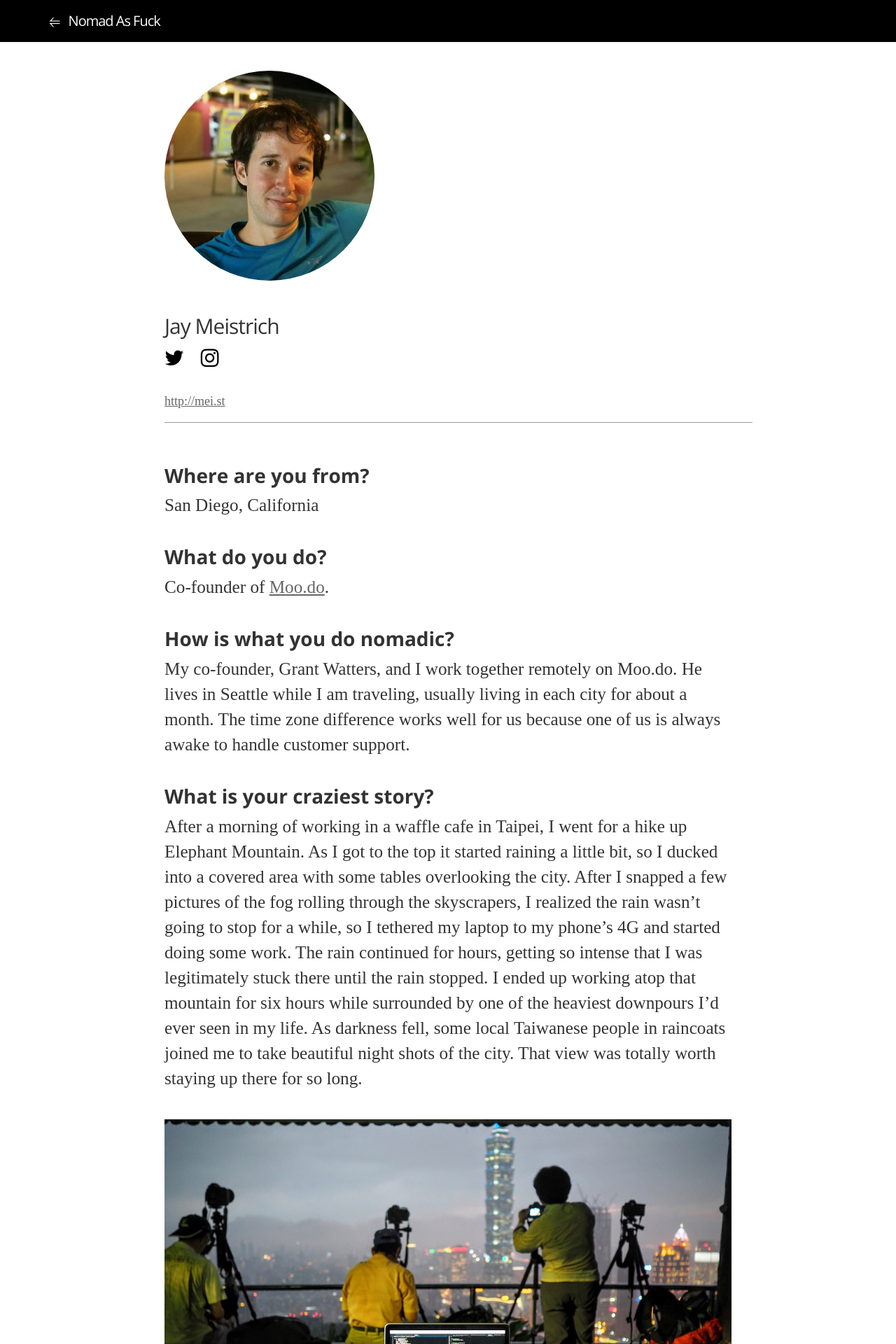
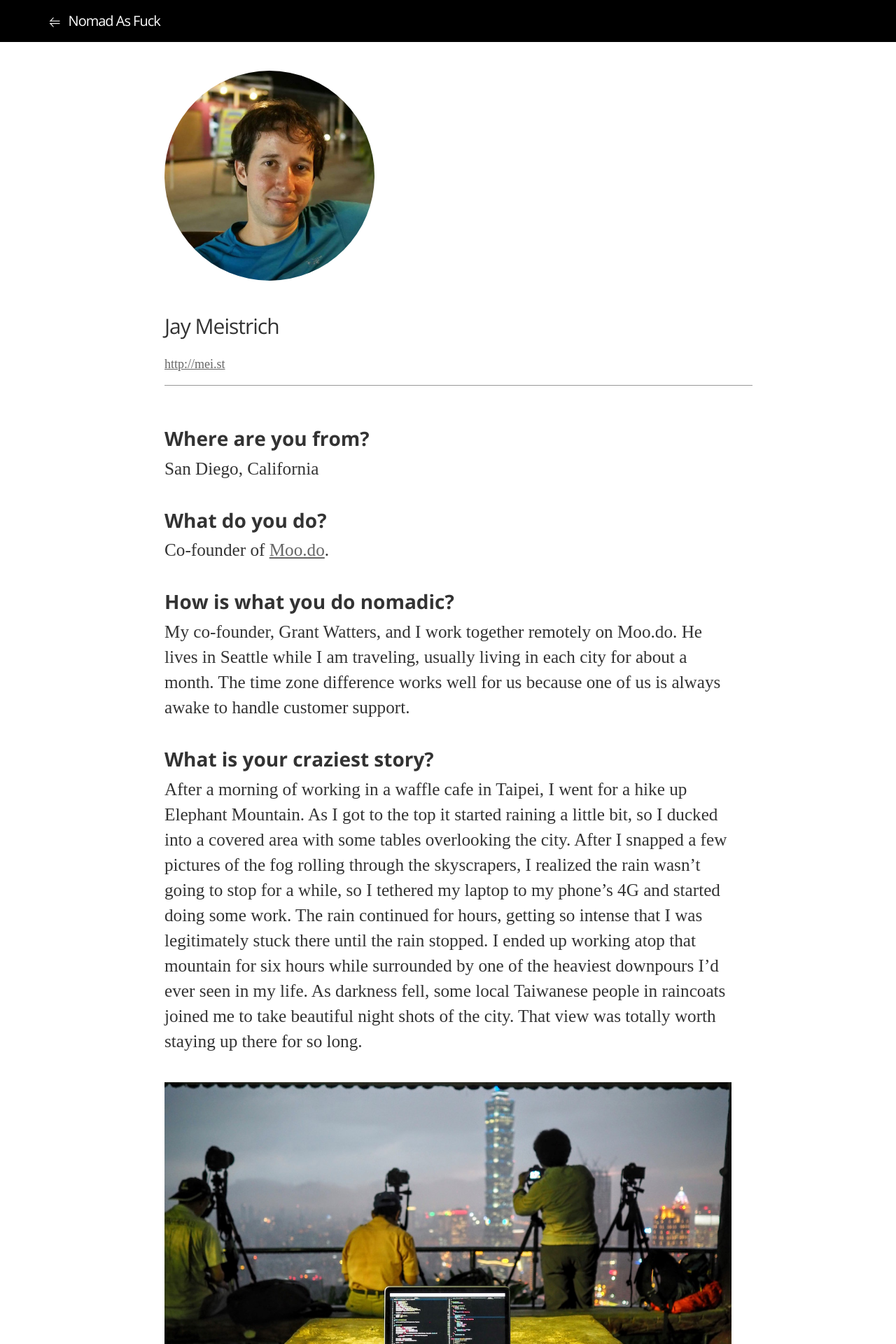
Before and after one commit to RichardLitt/nomad-as-fuck, a Jekyll site: the page built from _posts/2016-08-08-jay-meistrich.md, in a window 1280 px wide. Shown: the top 1920 px of the page at 70% size. Built offline with Jekyll 4.4.1, drawn with Linux system fonts in a browser that asks for light colours; nearby versions of some CDN libraries; some web fonts are replaced; comment, search, counter and statistics services are not loaded.

Commit message:
Added if logic to profiles

```diff
--- a/_includes/themes/nomadasfuck/post.html
+++ b/_includes/themes/nomadasfuck/post.html
@@ -1,9 +1,10 @@
 <div class="page-header" style="border-bottom: 1px solid #999; margin: 20px 0px 20px 30px;">
   <img src="{{ BASE_PATH }}/assets/img/posts/{{ page.image }}" class="post-image" />
   <h1>{{ page.title }}</h1>
-  <p class="social-media post-sm" style="padding-left: 0px;">
-    <a href="https://twitter.com/{{ post.twitter }}" rel="me"><i class="fa fa-twitter"></i></a> <a href="https://instagram.com/{{ post.instagram }}"><i class="fa fa-instagram"></i></a>
+  {% if post.twitter or post.instagram %}<p class="social-media post-sm" style="padding-left: 0px;">
+    {% if post.twitter %}<a href="https://twitter.com/{{ post.twitter }}" rel="me"><i class="fa fa-twitter"></i></a> {% endif %}{% if post.instagram %}<a href="https://instagram.com/{{ post.instagram }}"><i class="fa fa-instagram"></i></a>{% endif %}
   </p>
+  {% endif %}
   <h4>
     <a href="{{page.link}}" class="author-link">{{ page.link }}</a>
   </h4>
```
